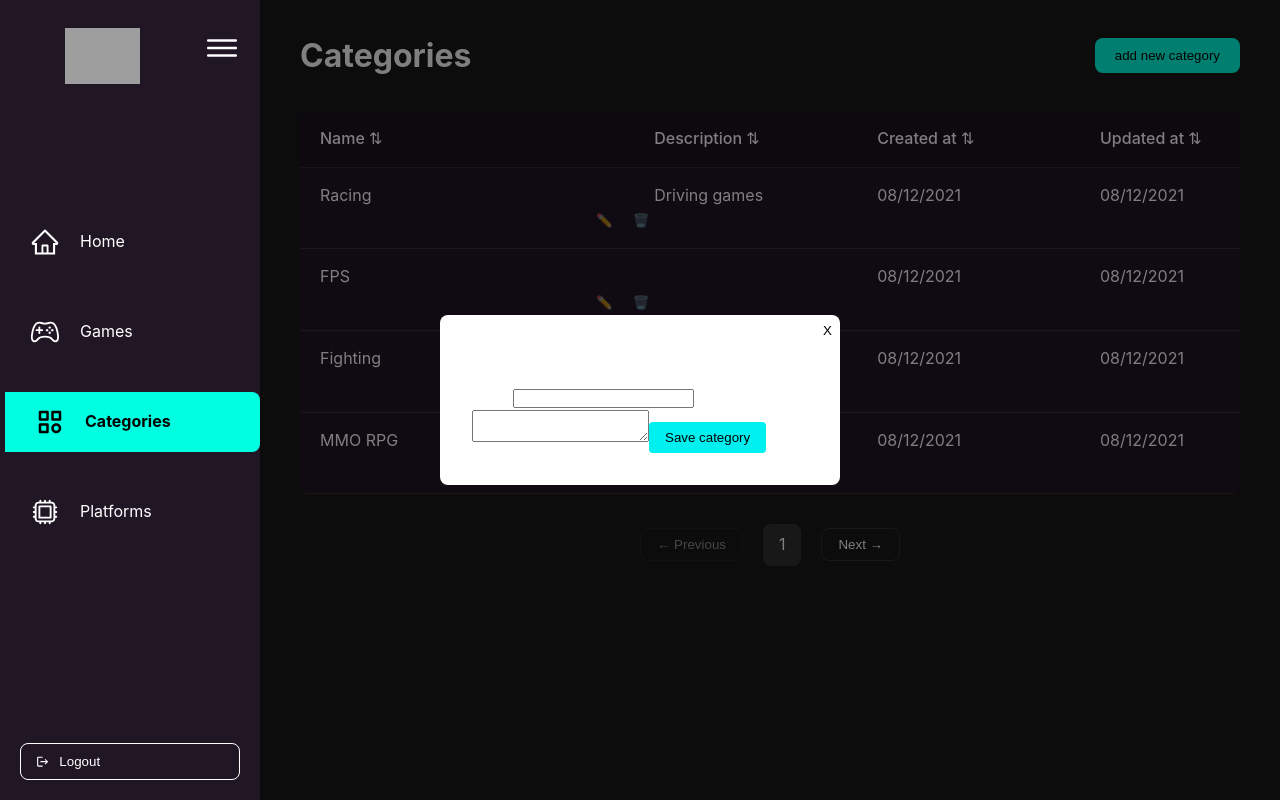
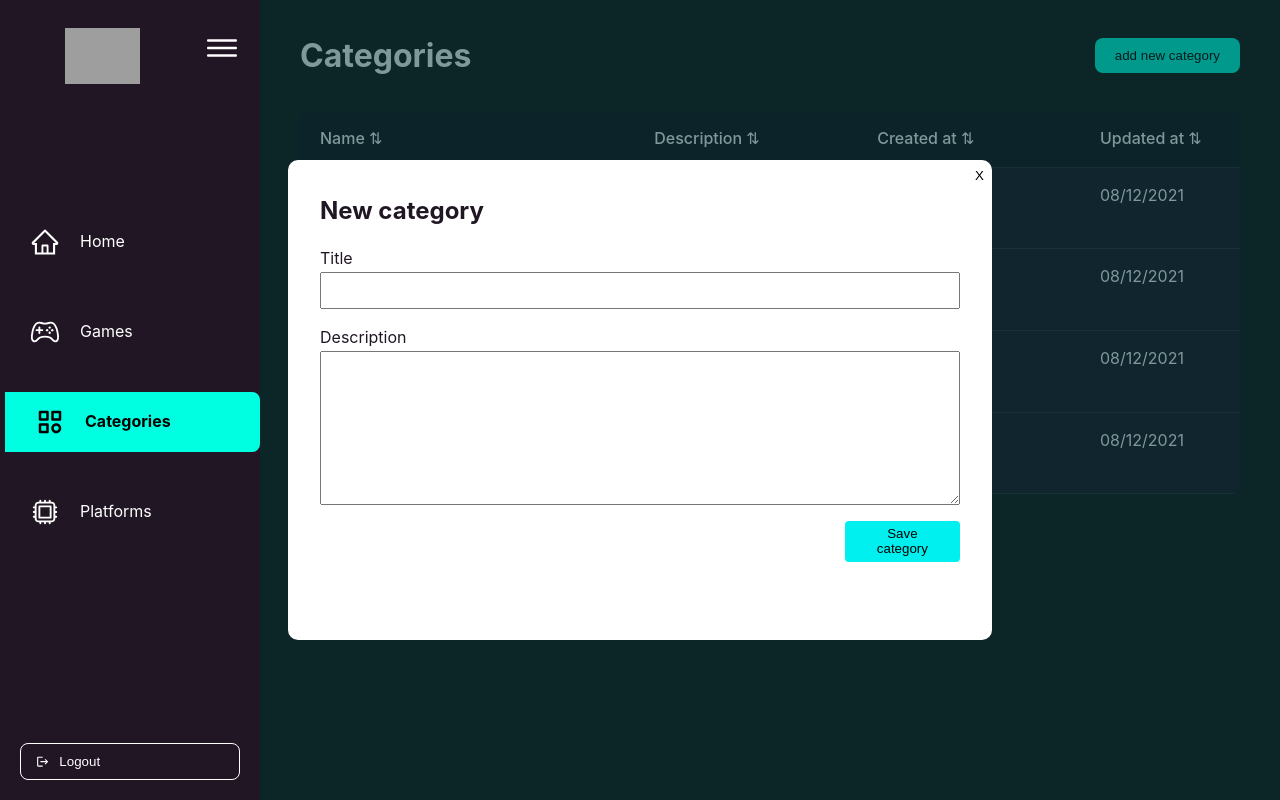
Before and after one commit to Yagoks5/AWS_FS_ABR25_D02_COMPASS_GAMES_LIST, a React (Vite) app in the folder frontend/: page /categories in a window 1280 px wide. Both pictures are taken after a click on the button "add new category". Built offline with nearby package versions, Linux system fonts and the light colour scheme; grey boxes are pictures that could not be loaded.

Commit message:
feat: editing style categories

```diff
--- a/frontend/src/pages/Categories.css
+++ b/frontend/src/pages/Categories.css
@@ -8,7 +8,6 @@
   --sidebar-width: 260px;
   --sidebar-width-collapsed: 80px;
   --border-radius: 8px;
-  --card-padding: 20px;
 }
 
 /* Main layout styles */
@@ -52,6 +51,12 @@
   cursor: pointer;
   font-weight: 500;
   text-transform: lowercase;
+}
+
+.add-category-btn:hover {
+  background-color:#00000000;
+  color: white;
+  border: solid 1px white
 }
 
 /* Categories table */
@@ -180,7 +185,7 @@
   left: 0;
   width: 100%;
   height: 100%;
-  background: rgba(0,0,0,0.5);
+  background: rgba(0, 53, 56, 0.5);
   display: flex;
   justify-content: center;
   align-items: center;
@@ -189,9 +194,12 @@
 .modal {
   background: #fff;
   padding: 2rem;
-  border-radius: 8px;
-  width: 400px;
+  border-radius: 10px;
+  width: 55%;
+  height: 60%;
   position: relative;
+  display: flex;
+  flex-flow: column;
 }
 
 .close-btn {
@@ -201,9 +209,45 @@
 }
 
 .save-btn {
-  background: #00f0f0;
+  background-color: #00f0f0;
+  margin-top: 1rem;
+  margin-bottom: -5%;
+  display: flex;
+  align-items: center;
+  justify-content: center;
+  align-self: flex-end;
+  width: 18%;
+  height: 10%;
   border: none;
   padding: 0.5rem 1rem;
   border-radius: 4px;
   cursor: pointer;
 }
+
+.save-btn:hover {
+  background-color:#2e003a;
+  color: white;
+  border: solid 1px white
+}
+
+.title-new-category {
+  color:#201624;
+  margin-bottom: 1rem;
+}
+
+.title-category {
+  color:#201624;
+}
+
+.title-category-input{
+  height: 37px;
+}
+
+.description-category-card {
+  color:#201624;
+  margin-top: 1rem;
+}
+
+.description-category-textarea {
+  height: 154px;
+}
--- a/frontend/src/pages/Categories.tsx
+++ b/frontend/src/pages/Categories.tsx
@@ -184,10 +184,11 @@ const Categories: React.FC = () => {
         <div className="modal-overlay">
           <div className="modal">
             <button className="close-btn" onClick={handleCloseModal}>X</button>
-            <h2>{editingCategory.createdAt ? 'Edit category' : 'New category'}</h2>
+            <h2 className='title-new-category'>{editingCategory.createdAt ? 'Edit category' : 'New category'}</h2>
 
-            <label>Title*</label>
+            <label className="title-category">Title</label>
             <input
+              className="title-category-input"
               type="text"
               value={editingCategory.name}
               onChange={(e) =>
@@ -195,8 +196,9 @@ const Categories: React.FC = () => {
               }
             />
 
-            <label>Description</label>
+            <label className="description-category-card">Description</label>
             <textarea
+              className="description-category-textarea"
               value={editingCategory.description}
               onChange={(e) =>
                 setEditingCategory({ ...editingCategory, description: e.target.value })
```
